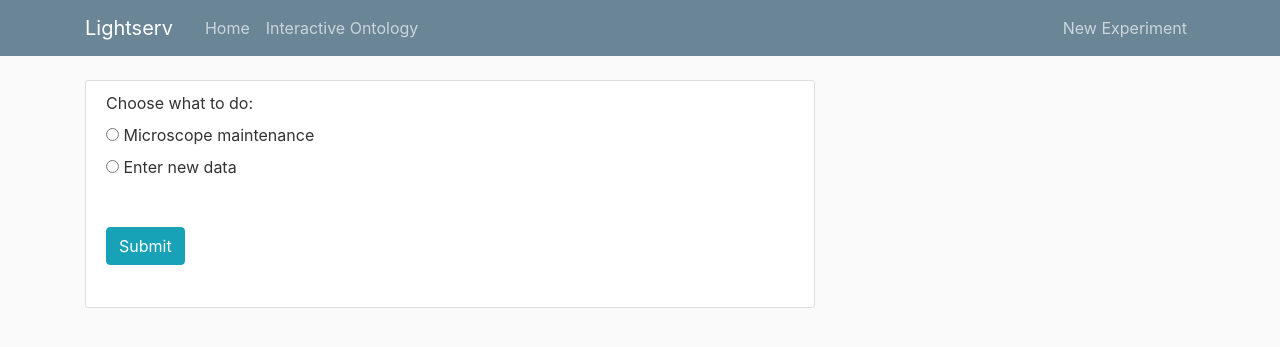
After one commit to BrainCOGS/lightserv, a Flask app: page /microscope/landing_page in a window 1280 px wide. The commit adds this page. Shown: the top 347 px of the page. Run offline with Flask 2, Linux system fonts and the light colour scheme; the visitor is signed in with stand-in values (Sample User, id 1); parts of the project's set-up code (start-up, migrations or seed data) failed here and were passed over; some libraries are stand-ins or nearby versions.

Commit message:
Start building microscope data entry infrastructure

```diff
--- a/lightserv/microscope/forms.py
+++ b/lightserv/microscope/forms.py
@@ -1,5 +1,6 @@
 from flask_wtf import FlaskForm
-from wtforms import StringField, SubmitField, TextAreaField, SelectField, BooleanField
+from wtforms import (StringField, SubmitField, TextAreaField,
+        			 SelectField, BooleanField, RadioField)
 from wtforms.validators import DataRequired, Length, InputRequired, ValidationError, Optional
 from wtforms.fields.html5 import DateField
 from datetime import datetime
@@ -53,13 +54,6 @@ class NewSwapLogEntryForm(FlaskForm):
 
 	submit = SubmitField('Submit new entry to swap log')
 
-	# def validate_date(self,date):
-	# 	''' Makes sure that the date is in the proper format  '''
-	# 	try:
-	# 		datetime_object=datetime.strptime(date.data,"%Y-%m-%d")
-	# 	except:
-	# 		raise ValidationError('Date not in correct format. Try again')
-
 class UpdateSwapLogEntryForm(FlaskForm):
 	""" The form for requesting a new experiment/dataset """
 
@@ -75,3 +69,27 @@ class UpdateSwapLogEntryForm(FlaskForm):
 	notes = TextAreaField('Notes',validators=[DataRequired(),Length(max=1000)])
 
 	submit = SubmitField('Update Entry')
+
+
+class MicroscopeActionSelectForm(FlaskForm):
+	""" The form for selecting whether we are doing maintenance or data entry """
+
+	action = RadioField('Choose what to do:', choices=[('microscope_maintenance','Microscope maintenance'),
+		('enter_data','Enter new data')],default='value')
+	submit = SubmitField('Submit')
+
+class DataEntrySelectForm(FlaskForm):
+	""" The form for selecting which form we need for data entry  """
+
+	data_entry_type = RadioField('Select what kind of data to enter:', choices=[('new_microscope','New microscope'),
+		('new_laser','New laser')],default='value')
+	submit = SubmitField('Submit')
+
+class NewMicroscopeForm(FlaskForm):
+	""" The form for requesting a new experiment/dataset """
+	center = SelectField('Center',choices=[('Bezos Center','Bezos Center'),('McDonnell Center','McDonnell Center')])
+	room_number = StringField('Room number',validators=[DataRequired(),Length(max=16)])
+	optical_bay = StringField('Optical bay',validators=[DataRequired(),Length(max=8)])
+	loc_on_table = StringField('Location on table',validators=[DataRequired(),Length(max=16)])
+	microscope_description = TextAreaField('Microscope description',validators=[DataRequired(),Length(max=2047)])
+	submit = SubmitField('Submit new entry to swap log')
--- a/lightserv/microscope/routes.py
+++ b/lightserv/microscope/routes.py
@@ -5,7 +5,8 @@ from functools import partial
 import os
 from datetime import datetime
 from lightserv.microscope.forms import (NewSwapLogEntryForm, UpdateSwapLogEntryForm,
-                                        StatusMonitorSelectForm, LightSheetStatusForm)
+                                        StatusMonitorSelectForm, LightSheetStatusForm,
+                                        MicroscopeActionSelectForm)
 from lightserv import db_lightsheet, db_microscope
 from lightserv.tables import MicroscopeCalibrationTable
 from lightserv.main.utils import table_sorter,logged_in
@@ -29,6 +30,16 @@ logger.addHandler(stream_handler)
 logger.addHandler(file_handler)
 
 microscope = Blueprint('microscope',__name__)
+
+@microscope.route('/microscope/landing_page', methods=['GET','POST'])
+@logged_in
+def landing_page():
+    form = MicroscopeActionSelectForm()
+
+
+    if form.validate_on_submit():
+        pass
+    return render_template('microscope/microscope_landing_page.html',form=form)
 
 @microscope.route('/microscope/status_monitor_picker', methods=['GET','POST'])
 @logged_in
--- a/lightserv/templates/layout.html
+++ b/lightserv/templates/layout.html
@@ -32,7 +32,7 @@
 								<a class="nav-item nav-link" href="{{ url_for('main.home') }}">Home</a>
 								<a class="nav-item nav-link" href="{{ url_for('ontology.interactive_ontology')}}" target="_blank">Interactive Ontology</a>
 								{% if session['user'] == 'ahoag' or session['user'] == 'zmd' %}
-									<a class="nav-item nav-link" href="{{ url_for('microscope.status_monitor_picker')}}" target="_blank">Microscope Management</a>
+									<a class="nav-item nav-link" href="{{ url_for('microscope.landing_page')}}" target="_blank">Microscope Management</a>
 								{% endif %}
 							</div>
 
--- /dev/null
+++ b/lightserv/templates/microscope/microscope_landing_page.html
@@ -0,0 +1,26 @@
+{% extends "layout.html" %}
+{% block content %}
+	 <div class="content-section">
+		<form method="POST" action="">
+			{{ form.hidden_tag() }}
+			<fieldset class="form-group">
+				<div class="form-group">
+					{{ form.action.label }}
+					{% for subfield in form.action %}
+						<div>
+							{{ subfield }}
+							{{ subfield.label }}
+
+						</div>
+					{% endfor %}
+				</div>
+
+				<div class="form-group">
+					{{ form.submit(class="btn btn-info mt-4") }}
+				</div>
+			</fieldset>
+		</form>
+	</div>
+
+
+{% endblock content %}
```
